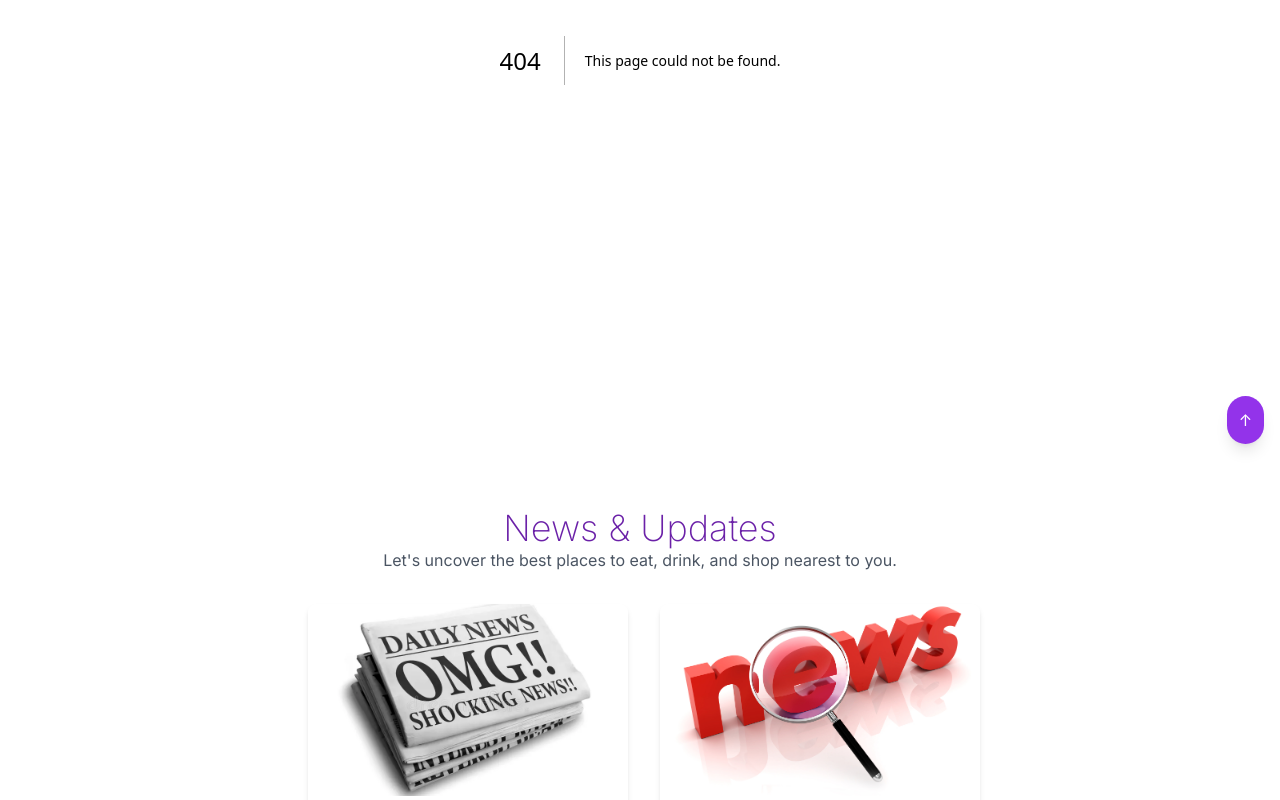
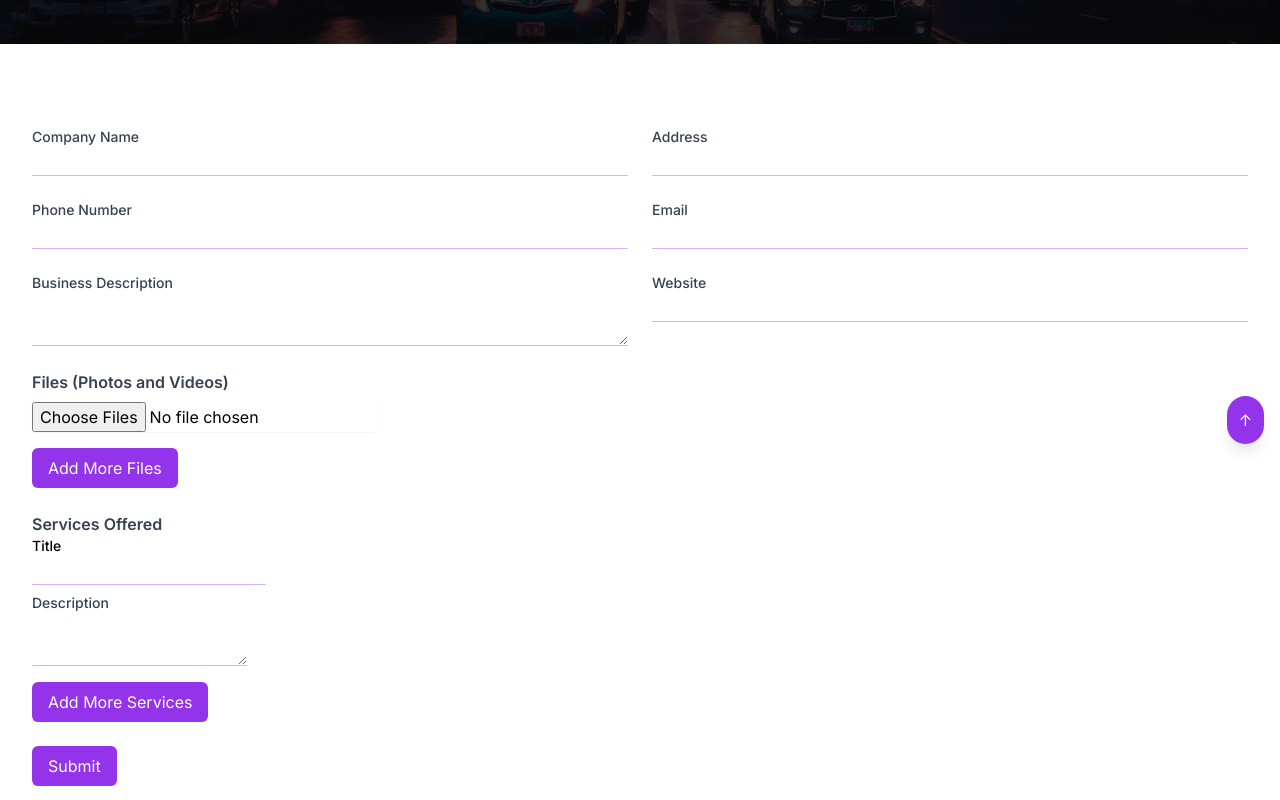
Before and after one commit to iaffansheikh21/ListCo, a Next.js app: page /AddListing in a window 1280 px wide. Before the commit this address had no page. Shown: the part 340-1140 px from the top of the page. Built offline with nearby package versions, Linux system fonts and the light colour scheme.

Commit message:
Add Listing Page added

```diff
--- /dev/null
+++ b/app/AddListing/page.tsx
@@ -0,0 +1,12 @@
+import React from 'react'
+import AddListing from '../components/AddListing'
+import Navbar from '../components/DashboardNavbar'
+
+export default function page() {
+  return (
+    <>
+        <Navbar/>
+        <AddListing/>
+    </>
+  )
+}
--- /dev/null
+++ b/app/components/AddListing.tsx
@@ -0,0 +1,236 @@
+'use client'
+import React, { useState } from 'react';
+
+const AddListingPage: React.FC = () => {
+  const [companyName, setCompanyName] = useState('');
+  const [address, setAddress] = useState('');
+  const [phoneNumber, setPhoneNumber] = useState('');
+  const [email, setEmail] = useState('');
+  const [businessDescription, setBusinessDescription] = useState('');
+  const [website, setWebsite] = useState('');
+  const [files, setFiles] = useState<FileList[]>([new DataTransfer().files]);
+  const [services, setServices] = useState([{ title: '', description: '' }]);
+
+  const handleServiceChange = (index: number, field: string, value: string) => {
+    const newServices = [...services];
+    newServices[index][field] = value;
+    setServices(newServices);
+  };
+
+  const addService = () => {
+    setServices([...services, { title: '', description: '' }]);
+  };
+
+  const removeService = (index: number) => {
+    if (services.length > 1) {
+      const newServices = services.filter((_, i) => i !== index);
+      setServices(newServices);
+    }
+  };
+
+  const handleFileChange = (index: number, newFiles: FileList | null) => {
+    if (newFiles) {
+      const newFilesList = [...files];
+      newFilesList[index] = newFiles;
+      setFiles(newFilesList);
+    }
+  };
+
+  const addFileInput = () => {
+    setFiles([...files, new DataTransfer().files]);
+  };
+
+  const removeFileInput = (index: number) => {
+    if (files.length > 1) {
+      const newFilesList = files.filter((_, i) => i !== index);
+      setFiles(newFilesList);
+    }
+  };
+
+  const handleSubmit = (e: React.FormEvent) => {
+    e.preventDefault();
+    // Handle form submission
+    console.log({
+      companyName,
+      address,
+      phoneNumber,
+      email,
+      businessDescription,
+      website,
+      files,
+      services,
+    });
+  };
+
+  return (
+    <div className="min-h-screen bg-white flex items-center justify-center">
+      <div className="bg-white p-8 shadow-sm rounded-lg mt-8 w-full max-w-7xl mb-2">
+        {/* <h1 className="text-2xl font-bold mb-6">Add Listing</h1> */}
+        <form onSubmit={handleSubmit} className="space-y-6">
+          <div className="grid grid-cols-1 md:grid-cols-2 gap-6">
+            <div>
+              <label htmlFor="companyName" className="block text-sm font-medium text-gray-700">
+                Company Name
+              </label>
+              <input
+                type="text"
+                id="companyName"
+                value={companyName}
+                onChange={(e) => setCompanyName(e.target.value)}
+                className="mt-1 block w-full border-b border-purple-300 focus:outline-none focus:border-purple-700"
+              />
+            </div>
+            <div>
+              <label htmlFor="address" className="block text-sm font-medium text-gray-700">
+                Address
+              </label>
+              <input
+                type="text"
+                id="address"
+                value={address}
+                onChange={(e) => setAddress(e.target.value)}
+                className="mt-1 block w-full border-b border-purple-300 focus:outline-none focus:border-purple-700"
+              />
+            </div>
+            <div>
+              <label htmlFor="phoneNumber" className="block text-sm font-medium text-gray-700">
+                Phone Number
+              </label>
+              <input
+                type="text"
+                id="phoneNumber"
+                value={phoneNumber}
+                onChange={(e) => setPhoneNumber(e.target.value)}
+                className="mt-1 block w-full border-b border-purple-300 focus:outline-none focus:border-purple-700"
+              />
+            </div>
+            <div>
+              <label htmlFor="email" className="block text-sm font-medium text-gray-700">
+                Email
+              </label>
+              <input
+                type="email"
+                id="email"
+                value={email}
+                onChange={(e) => setEmail(e.target.value)}
+                className="mt-1 block w-full border-b border-purple-300 focus:outline-none focus:border-purple-700"
+              />
+            </div>
+            <div>
+              <label htmlFor="businessDescription" className="block text-sm font-medium text-gray-700">
+                Business Description
+              </label>
+              <textarea
+                id="businessDescription"
+                value={businessDescription}
+                onChange={(e) => setBusinessDescription(e.target.value)}
+                className="mt-1 block w-full border-b border-purple-300 focus:outline-none focus:border-purple-700"
+              />
+            </div>
+            <div>
+              <label htmlFor="website" className="block text-sm font-medium text-gray-700">
+                Website
+              </label>
+              <input
+                type="url"
+                id="website"
+                value={website}
+                onChange={(e) => setWebsite(e.target.value)}
+                className="mt-1 block w-full border-b border-purple-300 focus:outline-none focus:border-purple-700"
+              />
+            </div>
+          </div>
+          <div>
+            <label className="block text-md font-semibold text-gray-700">Files (Photos and Videos)</label>
+            {files.map((fileList, index) => (
+              <div key={index} className="space-y-2">
+                <input
+                  type="file"
+                  multiple
+                  onChange={(e) => handleFileChange(index, e.target.files)}
+                  className="mt-2 block w-auto border-purple-300 rounded-sm shadow-sm"
+                />
+                {files.length > 1 && (
+                  <button
+                    type="button"
+                    onClick={() => removeFileInput(index)}
+                    className="text-red-500 text-sm"
+                  >
+                    Remove Files
+                  </button>
+                )}
+              </div>
+            ))}
+            {files.length > 0 && (
+              <button
+                type="button"
+                onClick={addFileInput}
+                className="mt-4 px-4 py-2 rounded-md bg-purple-600 hover:bg-purple-800 transition duration-400 text-white"
+              >
+                Add More Files
+              </button>
+            )}
+          </div>
+          <div>
+            <label className="block text-md font-semibold text-gray-700">Services Offered</label>
+            {services.map((service, index) => (
+              <div key={index} className="space-y-2">
+                <div>
+                  <label htmlFor={`serviceTitle-${index}`} className="block text-sm font-medium ">
+                    Title
+                  </label>
+                  <input
+                    type="text"
+                    id={`serviceTitle-${index}`}
+                    value={service.title}
+                    onChange={(e) => handleServiceChange(index, 'title', e.target.value)}
+                    className="mt-1 block border-b border-purple-300 focus:outline-none focus:border-purple-700"
+                  />
+                </div>
+                <div>
+                  <label htmlFor={`serviceDescription-${index}`} className="block text-sm font-medium text-gray-700">
+                    Description
+                  </label>
+                  <textarea
+                    id={`serviceDescription-${index}`}
+                    value={service.description}
+                    onChange={(e) => handleServiceChange(index, 'description', e.target.value)}
+                    className="mt-1 block border-b border-purple-300 focus:outline-none focus:border-purple-700"
+                  />
+                </div>
+                {services.length > 1 && (
+                  <button
+                    type="button"
+                    onClick={() => removeService(index)}
+                    className="text-red-500 text-sm"
+                  >
+                    Remove Service
+                  </button>
+                )}
+              </div>
+            ))}
+            {services.length > 0 && (
+              <button
+                type="button"
+                onClick={addService}
+                className="mt-4 bg-purple-600 text-white px-4 py-2 rounded-md hover:bg-purple-800 transition duration-400"
+              >
+                Add More Services
+              </button>
+            )}
+          </div>
+          <div>
+            <button
+              type="submit"
+              className="bg-purple-600 text-white px-4 py-2 rounded-md hover:bg-purple-800 transition duration-400"
+            >
+              Submit
+            </button>
+          </div>
+        </form>
+      </div>
+    </div>
+  );
+};
+
+export default AddListingPage;
--- a/app/components/DashboardNavbar.tsx
+++ b/app/components/DashboardNavbar.tsx
@@ -4,24 +4,16 @@ import React, { useState, useEffect } from 'react';
 import Link from 'next/link';
 import Image from 'next/image';
 import { FontAwesomeIcon } from '@fortawesome/react-fontawesome';
-import {
-  faSignInAlt,
-  faSearch,
-  faCaretDown,
-  faBars,
-  faTimes,
-} from '@fortawesome/free-solid-svg-icons';
-import { useRouter } from 'next/navigation';
+import { faSignInAlt, faCaretDown, faBars, faTimes } from '@fortawesome/free-solid-svg-icons';
+import { useRouter, usePathname } from 'next/navigation';
 
 const DashboardNavbar: React.FC = () => {
-  const [isBlogOpen, setBlogOpen] = useState(false);
-  const [isPagesOpen, setPagesOpen] = useState(false);
   const [isScrolled, setIsScrolled] = useState(false);
   const [isMenuOpen, setIsMenuOpen] = useState(false);
-  const [showCategories, setShowCategories] = useState(false);
   const [showLanguages, setShowLanguages] = useState(false);
   const [selectedLanguage, setSelectedLanguage] = useState('Japanese');
   const router = useRouter();
+  const pathname = usePathname();
 
   useEffect(() => {
     const handleScroll = () => {
@@ -34,10 +26,6 @@ const DashboardNavbar: React.FC = () => {
 
   const toggleMenu = () => {
     setIsMenuOpen(!isMenuOpen);
-  };
-
-  const toggleCategories = () => {
-    setShowCategories(!showCategories);
   };
 
   const toggleLanguages = () => {
@@ -71,36 +59,29 @@ const DashboardNavbar: React.FC = () => {
           isScrolled ? 'bg-slate-900' : 'bg-transparent'
         }`}
       >
+        <Link href={'/'}>
         <div className="flex items-center">
           <Image src="/logo.svg" alt="logo" width={140} height={140} />
         </div>
+        </Link>
 
         <div className="hidden md:flex md:items-center space-x-4">
           <Link href="/" passHref>
             <span className="hover:text-purple-300 cursor-pointer">Home</span>
           </Link>
           <Link href="/Categories" passHref>
-            <span className="hover:text-purple-300 cursor-pointer">
-              Categories
-            </span>
+            <span className="hover:text-purple-300 cursor-pointer">Categories</span>
           </Link>
           <Link href="/Blogs" passHref>
-            <span className="hover:text-purple-300 cursor-pointer">
-              Blogs
-            </span>
+            <span className="hover:text-purple-300 cursor-pointer">Blogs</span>
           </Link>
           <Link href="/Contact" passHref>
-            <span className="hover:text-purple-300 cursor-pointer">
-              Contact
-            </span>
+            <span className="hover:text-purple-300 cursor-pointer">Contact</span>
           </Link>
         </div>
 
         <div className="flex items-center md:hidden">
-          <button
-            onClick={toggleMenu}
-            className="text-white focus:outline-none mr-2"
-          >
+          <button onClick={toggleMenu} className="text-white focus:outline-none mr-2">
             <FontAwesomeIcon icon={faBars} size="lg" />
           </button>
           <div className="relative">
@@ -108,9 +89,7 @@ const DashboardNavbar: React.FC = () => {
               onClick={toggleLanguages}
               className="hover:bg-purple-700 text-black transform transition-transform duration-500 py-2 px-4 rounded-md flex items-center text-sm md:text-base bg-white border border-gray-700 focus:outline-none focus:ring-2 focus:ring-purple-600 hover:text-white"
             >
-              <span className="md:hidden">
-                {getLanguageAbbreviation(selectedLanguage)}
-              </span>
+              <span className="md:hidden">{getLanguageAbbreviation(selectedLanguage)}</span>
               <span className="hidden md:inline">{selectedLanguage}</span>
               <FontAwesomeIcon icon={faCaretDown} className="ml-2" />
             </button>
@@ -146,9 +125,7 @@ const DashboardNavbar: React.FC = () => {
               onClick={toggleLanguages}
               className="hover:bg-purple-700 text-black transition duration-500 py-2 px-4 rounded-md flex items-center text-sm md:text-base bg-white border border-gray-700 focus:outline-none focus:ring-2 focus:ring-purple-600 hover:text-white"
             >
-              <span className="md:hidden">
-                {getLanguageAbbreviation(selectedLanguage)}
-              </span>
+              <span className="md:hidden">{getLanguageAbbreviation(selectedLanguage)}</span>
               <span className="hidden md:inline">{selectedLanguage}</span>
               <FontAwesomeIcon icon={faCaretDown} className="ml-2" />
             </button>
@@ -173,50 +150,31 @@ const DashboardNavbar: React.FC = () => {
       </nav>
 
       {/* Sidebar Menu for Small Screens */}
-      <div
-        className={`${
-          isMenuOpen ? 'block' : 'hidden'
-        } md:hidden fixed inset-0 bg-gray-900 bg-opacity-150 z-50`}
-      >
+      <div className={`${isMenuOpen ? 'block' : 'hidden'} md:hidden fixed inset-0 bg-gray-900 bg-opacity-150 z-50`}>
         <div className="flex justify-between items-center py-4 px-8 text-white">
           <Image src="/logo.svg" alt="logo" width={140} height={140} />
-          <button
-            onClick={toggleMenu}
-            className="text-white focus:outline-none"
-          >
+          <button onClick={toggleMenu} className="text-white focus:outline-none">
             <FontAwesomeIcon icon={faTimes} size="lg" /> {/* Close (cross) icon */}
           </button>
         </div>
         <div className="flex flex-col items-start space-y-4 py-8 pl-8">
           <Link href="/" passHref>
-            <span
-              onClick={toggleMenu}
-              className="block py-2  text-white hover:text-purple-300 cursor-pointer"
-            >
+            <span onClick={toggleMenu} className="block py-2  text-white hover:text-purple-300 cursor-pointer">
               Home
             </span>
           </Link>
           <Link href="/Categories" passHref>
-            <span
-              onClick={toggleMenu}
-              className="block py-2 text-white hover:text-purple-300 cursor-pointer"
-            >
+            <span onClick={toggleMenu} className="block py-2 text-white hover:text-purple-300 cursor-pointer">
               Categories
             </span>
           </Link>
           <Link href="/Blogs" passHref>
-            <span
-              onClick={toggleMenu}
-              className="block py-2 text-white hover:text-purple-300 cursor-pointer"
-            >
+            <span onClick={toggleMenu} className="block py-2 text-white hover:text-purple-300 cursor-pointer">
               Blogs
             </span>
           </Link>
           <Link href="/Contact" passHref>
-            <span
-              onClick={toggleMenu}
-              className="block py-2 text-white hover:text-purple-300 cursor-pointer"
-            >
+            <span onClick={toggleMenu} className="block py-2 text-white hover:text-purple-300 cursor-pointer">
               Contact
             </span>
           </Link>
@@ -240,7 +198,7 @@ const DashboardNavbar: React.FC = () => {
       >
         <div className="text-center text-white mb-8 mt-4">
           <h1 className="text-5xl md:text-5xl font-bold mt-32">
-            Your Profile
+            {pathname === '/AddListing' ? 'Add Listing' : 'Your Profile'}
           </h1>
         </div>
       </section>
--- a/app/components/Footer.tsx
+++ b/app/components/Footer.tsx
@@ -10,9 +10,9 @@ const Footer: React.FC = () => {
     <footer className="bg-white text-gray-700 py-6">
       <div className="container mx-auto text-center px-4">
         <div className="mb-4">
-           <a href="/">
+           <Link href="/">
                      <Image src="/logo.svg" alt="logo" width={140} height={140} />
-           </a>
+           </Link>
 
           <p className="text-sm mt-2">
             Users and submit their own items. You can create different packages and by connecting
--- a/app/components/LoginNavbar.tsx
+++ b/app/components/LoginNavbar.tsx
@@ -44,10 +44,11 @@ const LoginNavbar: React.FC = () => {
   return (
     <div className="sticky top-0 z-50">
       <nav className="bg-slate-900 w-full flex justify-between items-center py-4 px-8 text-white">
+        <Link href={'/'}>
         <div className="flex items-center">
           <Image src="/logo.svg" alt="logo" width={140} height={140} />
         </div>
-
+        </Link>
         <div className="hidden md:flex md:items-center space-x-4">
           <Link href="/" passHref>
             <span className="hover:text-purple-300 cursor-pointer">Home</span>
--- a/app/components/NavBar.tsx
+++ b/app/components/NavBar.tsx
@@ -71,10 +71,11 @@ const Navbar: React.FC = () => {
           isScrolled ? 'bg-slate-900' : 'bg-transparent'
         }`}
       >
+        <Link href={'/'}>
         <div className="flex items-center">
           <Image src="/logo.svg" alt="logo" width={140} height={140} />
         </div>
-
+        </Link>
         <div className="hidden md:flex md:items-center space-x-4">
           <Link href="/" passHref>
             <span className="hover:text-purple-300 cursor-pointer">Home</span>
```
